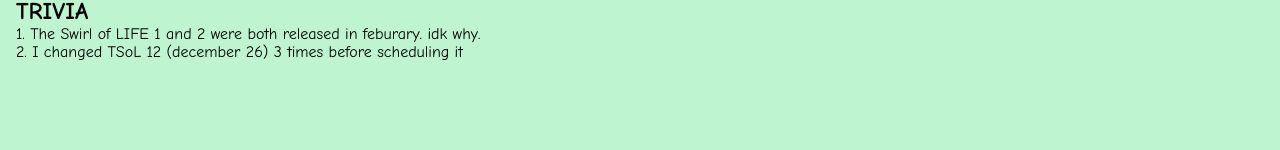
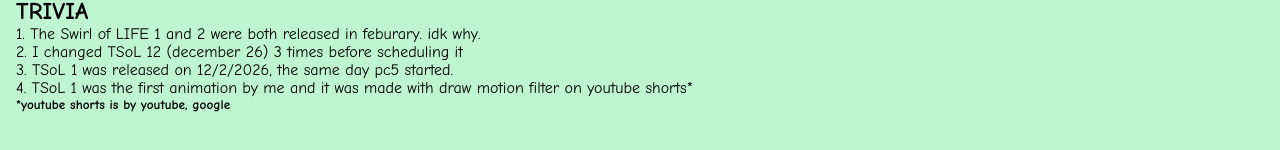
Before and after one commit to Pixelcord5/Pixelcord5-O-WEBSITE, a plain HTML site: page tsol.html in a window 1280 px wide. Shown: the part 374-524 px from the top of the page. Drawn offline with Linux system fonts and the light colour scheme.

Commit message:
Add trivia about TSoL releases and history

```diff
--- a/tsol.html
+++ b/tsol.html
@@ -20,6 +20,10 @@
     <h2>TRIVIA</h2>
     <P>1. The Swirl of LIFE 1 and 2 were both released in feburary. idk why.</P>
     <p>2. I changed TSoL 12 (december 26) 3 times before scheduling it</p>
+    <p>3. TSoL 1 was released on 12/2/2026, the same day pc5 started.</p>
+    <p>4. TSoL 1 was the first animation by me and it was made with draw motion filter on youtube shorts*</p>
+
+    <h5>*youtube shorts is by youtube, google</h5>
 
   </body>
 </html>
```
